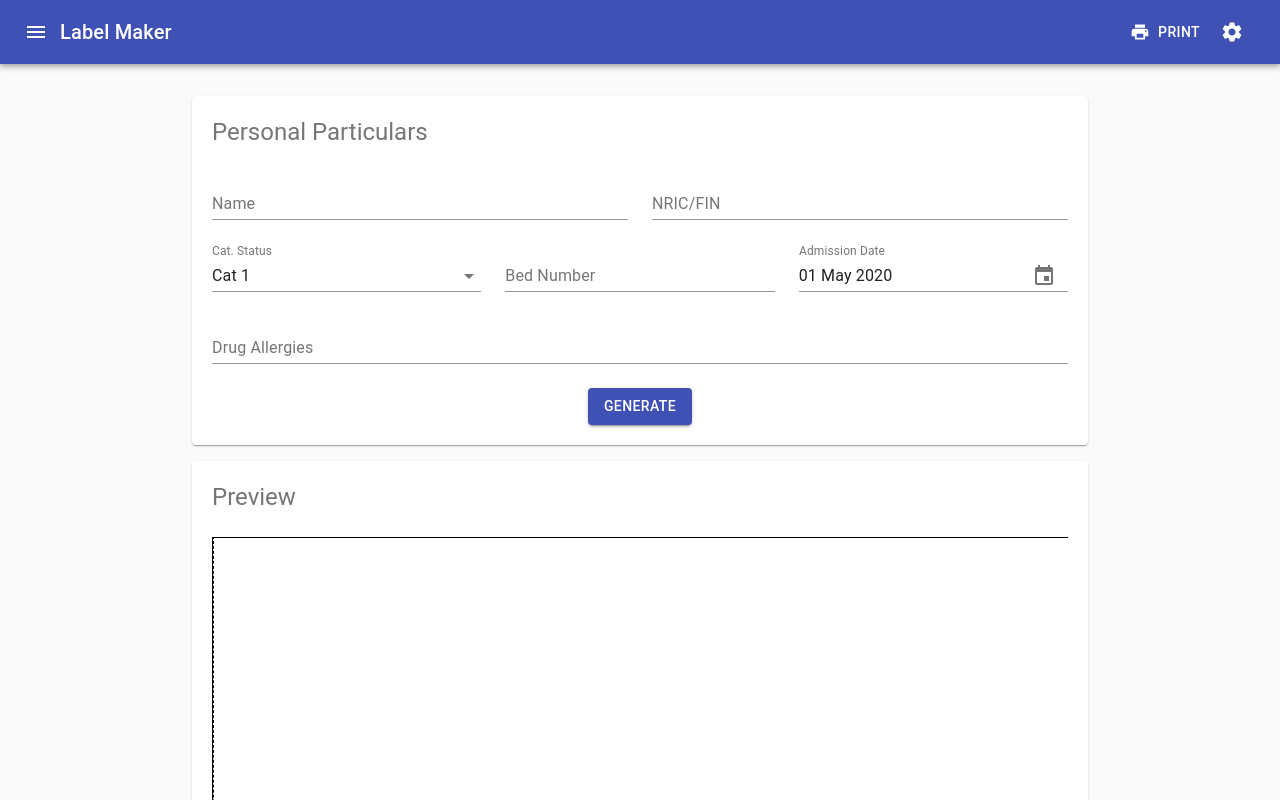
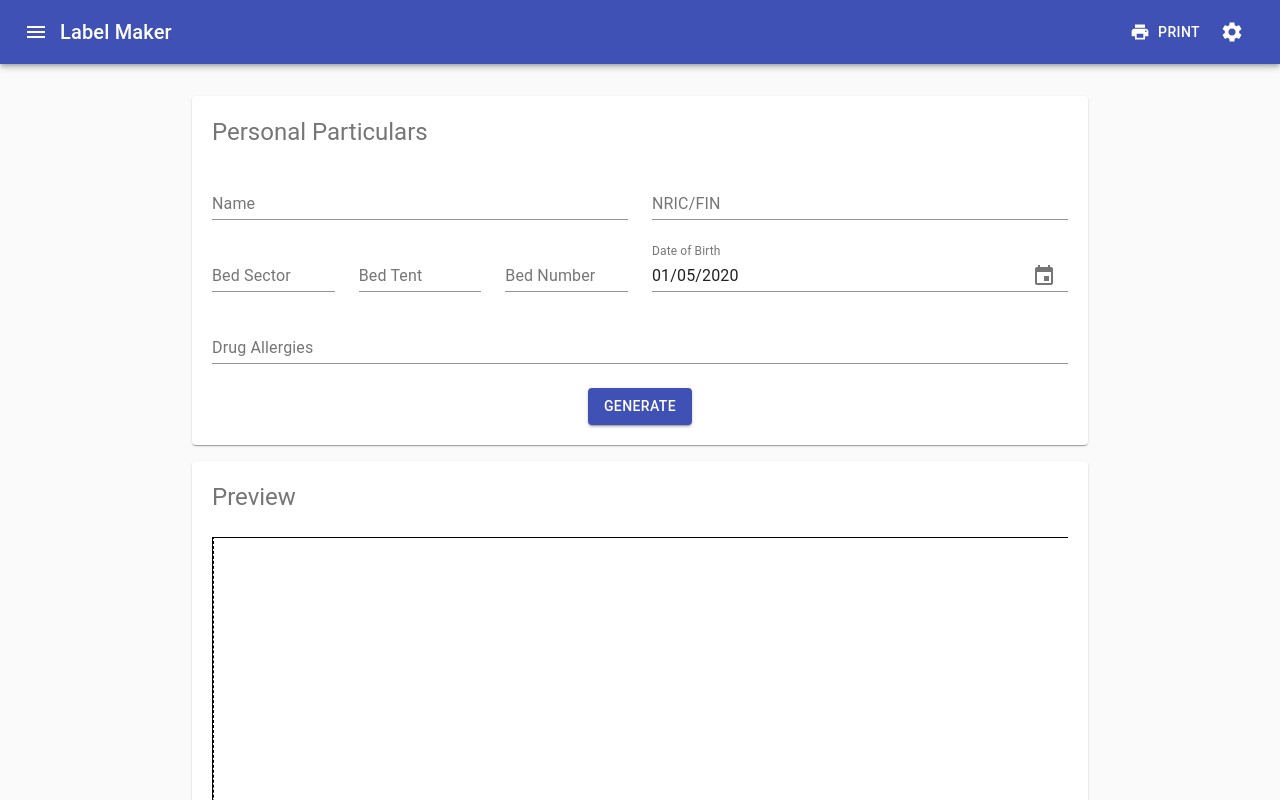
Before and after one commit to jehontan/label-maker-camp, a React (Create React App) app: page / in a window 1280 px wide. Shown: the top 800 px of the page. Built offline with nearby package versions, Linux system fonts and the light colour scheme.

Commit message:
Change label to camp format

```diff
--- a/src/BulkMaker.js
+++ b/src/BulkMaker.js
@@ -35,56 +35,50 @@ function createLabel(canvas, record, props) {
   canvas.style["page-break-after"] = "always";
 
   const ctx = canvas.getContext("2d");
+  const p = record;
 
-  const printLeftMargin = props.printer.dpmm*props.printer.marginLeft
+  const printLeftMargin = props.printer.dpmm*props.printer.marginLeft;
   const printHeight = props.printer.dpmm*(props.printer.labelHeight-2*props.printer.marginTop);
+  // const printWidth = props.printer.dpmm*(props.printer.labelWidth-props.printer.marginLeft);
   const printPadding = 50;
-  const qrWidth = 25*10;
   const textSize = 30;
   const textLineSpace = 20;
   const textBlockHeight = 4*textSize + 4*textLineSpace;
-  const catTextHeight = 44;
+  const qrScale = 10;
 
   // QR Code
+  ctx.save()
+  ctx.scale(props.printer.scale, props.printer.scale);
+
   ctx.save();
   ctx.translate(printLeftMargin, 0);
   const qr = qrcode(0,'H');
   qr.addData(record["NRIC/FIN"]);
   qr.make();
+  const qrWidth = qr.getModuleCount()*qrScale;
   ctx.translate(printPadding, (printHeight-qrWidth)/2);
-  qr.renderTo2dContext(ctx, 10);
-  ctx.restore();
-
-  // Cat Status
-  ctx.save();
-  ctx.translate(printLeftMargin, 0)
-  ctx.font = "bold 60px Arial";
-  let text = record["CAT STATUS"];
-  let dim = ctx.measureText(text);
-  ctx.translate(printPadding+qrWidth+60+catTextHeight, printHeight/2);
-  ctx.rotate(-Math.PI/2);
-  ctx.translate(-dim.width/2, 0);
-  ctx.fillText(text, 0, 0);
+  qr.renderTo2dContext(ctx, qrScale);
   ctx.restore();
 
   ctx.save();
-  ctx.translate(printLeftMargin+printPadding+qrWidth+60+catTextHeight+50, (printHeight-textBlockHeight)/2);
+  ctx.translate(printLeftMargin+printPadding+qrWidth+50, (printHeight-textBlockHeight)/2);
 
   // Field labels
   ctx.font = "bold " + textSize + "px Arial";
   ctx.fillText("Name:", 0, 0);
   ctx.fillText("NRIC/FIN:", 0, (textSize+textLineSpace))
-  ctx.fillText("Bed:", 0, 2*(textSize+textLineSpace));
-  ctx.fillText("Admission:", 0, 3*(textSize+textLineSpace));
+  ctx.fillText("Date of Birth:", 0, 3*(textSize+textLineSpace));
+  ctx.fillText("Bed Assignment:", 0, 2*(textSize+textLineSpace));
   ctx.fillText("Drug Allergy:", 0, 4*(textSize+textLineSpace));
 
   // Field data
+  ctx.translate(300, 0);
   ctx.font = "bold "+ textSize +"px Arial";
-  ctx.fillText(record["NAME"], 200, 0);
-  ctx.fillText(record["NRIC/FIN"], 200, (textSize+textLineSpace))
-  ctx.fillText(record["BED"], 200, 2*(textSize+textLineSpace));
-  ctx.fillText(dateFns.format(new Date(record["ADMISSION DATE"]), "dd MMM yyyy"), 200, 3*(textSize+textLineSpace));
-  ctx.fillText(record["DRUG ALLERGY"], 200, 4*(textSize+textLineSpace));
+  ctx.fillText(record["NAME"], 0, 0);
+  ctx.fillText(record["NRIC/FIN"], 0, (textSize+textLineSpace))
+  ctx.fillText(dateFns.format(new Date(record["DATE OF BIRTH"]), "dd MMM yyyy"), 0, 3*(textSize+textLineSpace));
+  ctx.fillText(`${record["SECTOR"]}/${record["TENT"]}/${record["BED NUMBER"]}`, 0, 2*(textSize+textLineSpace));
+  ctx.fillText(record["DRUG ALLERGY"], 0, 4*(textSize+textLineSpace));
 
   ctx.restore();
 }
--- a/src/Form.js
+++ b/src/Form.js
@@ -14,9 +14,10 @@ class Form extends React.Component {
 
     this.handleNameChange = this.handleNameChange.bind(this);
     this.handleNricChange = this.handleNricChange.bind(this);
+    this.handleBedSectorChange = this.handleBedSectorChange.bind(this);
+    this.handleBedTentChange = this.handleBedTentChange.bind(this);
     this.handleBedNoChange = this.handleBedNoChange.bind(this);
-    this.handleCatStatusChange = this.handleCatStatusChange.bind(this);
-    this.handleDateChange = this.handleDateChange.bind(this);
+    this.handleDOBChange = this.handleDOBChange.bind(this);
     this.handleAllergiesChange = this.handleAllergiesChange.bind(this);
   }
 
@@ -30,16 +31,20 @@ class Form extends React.Component {
     this.props.onChange({nric: event.target.value});
   }
 
+  handleBedSectorChange(event) {
+    this.props.onChange({bed_sector: event.target.value});
+  }
+
+  handleBedTentChange(event) {
+    this.props.onChange({bed_tent: event.target.value});
+  }
+
   handleBedNoChange(event) {
     this.props.onChange({bed_no: event.target.value});
   }
 
-  handleCatStatusChange(event) {
-    this.props.onChange({cat_status: event.target.value});
-  }
-
-  handleDateChange(date) {
-    this.props.onChange({admission_date: date});
+  handleDOBChange(date) {
+    this.props.onChange({dob: date});
   }
 
   handleAllergiesChange(event) {
@@ -55,6 +60,7 @@ class Form extends React.Component {
                 label="Name"
                 variant="standard"
                 fullWidth
+                value={this.props.name}
                 onChange={this.handleNameChange}
               />
             </Grid>
@@ -64,50 +70,53 @@ class Form extends React.Component {
                 label="NRIC/FIN"
                 variant="standard"
                 fullWidth
+                value={this.props.nric}
                 onChange={this.handleNricChange}
               />
             </Grid>
-            <Grid item xs={12} md={4}>
+            <Grid item xs={12} md={2}>
               <TextField
-                select
-                defaultValue="1"
-                id="input-cat-status"
-                label="Cat. Status"
+                id="input-bed-sector"
+                label="Bed Sector"
                 variant="standard"
                 align="left"
                 fullWidth
-                onChange={this.handleCatStatusChange}
-              >
-                <MenuItem key="1" value="1">Cat 1</MenuItem>
-                <MenuItem key="2A" value="2A">Cat 2A</MenuItem>
-                <MenuItem key="2A+" value="2A+">Cat 2A+</MenuItem>
-                <MenuItem key="2B" value="2B">Cat 2B</MenuItem>
-                <MenuItem key="3" value="3">Cat 3</MenuItem>
-              </TextField>
+                value={this.props.bed_sector}
+                onChange={this.handleBedSectorChange}
+              />
             </Grid>
-            <Grid item xs={12} md={4}>
+            <Grid item xs={12} md={2}>
+              <TextField
+                id="input-bed-tent"
+                label="Bed Tent"
+                variant="standard"
+                align="left"
+                fullWidth
+                value={this.props.bed_tent}
+                onChange={this.handleBedTentChange}
+              />
+            </Grid>
+            <Grid item xs={12} md={2}>
               <TextField
                 id="input-bed-no"
                 label="Bed Number"
                 variant="standard"
                 fullWidth
+                value={this.props.bed_no}
                 onChange={this.handleBedNoChange}
               />
             </Grid>
-            <Grid item xs={12} md={4}>
+            <Grid item xs={12} md={6}>
               <MuiPickersUtilsProvider utils={DateFnsUtils}>
                 <KeyboardDatePicker
                   fullWidth
-                  disableToolbar
+                  disableFuture
                   variant="inline"
-                  format="dd MMM yyyy"
-                  id="date-picker-inline"
-                  label="Admission Date"
-                  value={this.props.admission_date}
-                  onChange={this.handleDateChange}
-                  KeyboardButtonProps={{
-                    'aria-label': 'change date',
-                  }}
+                  label="Date of Birth"
+                  clearable
+                  value={this.props.dob}
+                  onChange={date => this.handleDOBChange(date)}
+                  format="dd/MM/yyyy"
                 />
               </MuiPickersUtilsProvider>
             </Grid>
--- a/src/Label.js
+++ b/src/Label.js
@@ -16,11 +16,10 @@ class Label extends React.Component {
       const printHeight = this.props.printer.dpmm*(this.props.printer.labelHeight-2*this.props.printer.marginTop);
       // const printWidth = this.props.printer.dpmm*(this.props.printer.labelWidth-this.props.printer.marginLeft);
       const printPadding = 50;
-      const qrWidth = 25*10;
       const textSize = 30;
       const textLineSpace = 20;
       const textBlockHeight = 4*textSize + 4*textLineSpace;
-      const catTextHeight = 44;
+      const qrScale = 10;
 
       // QR Code
       ctx.save()
@@ -31,40 +30,30 @@ class Label extends React.Component {
       const qr = qrcode(0,'H');
       qr.addData(p.nric);
       qr.make();
+      const qrWidth = qr.getModuleCount()*qrScale;
       ctx.translate(printPadding, (printHeight-qrWidth)/2);
-      qr.renderTo2dContext(ctx, 10);
-      ctx.restore();
-
-      // Cat Status
-      ctx.save();
-      ctx.translate(printLeftMargin, 0)
-      ctx.font = "bold 60px Arial";
-      let text = "CAT " + p.cat_status;
-      let dim = ctx.measureText(text);
-      ctx.translate(printPadding+qrWidth+60+catTextHeight, printHeight/2);
-      ctx.rotate(-Math.PI/2);
-      ctx.translate(-dim.width/2, 0);
-      ctx.fillText(text, 0, 0);
+      qr.renderTo2dContext(ctx, qrScale);
       ctx.restore();
 
       ctx.save();
-      ctx.translate(printLeftMargin+printPadding+qrWidth+60+catTextHeight+50, (printHeight-textBlockHeight)/2);
+      ctx.translate(printLeftMargin+printPadding+qrWidth+50, (printHeight-textBlockHeight)/2);
 
       // Field labels
       ctx.font = "bold " + textSize + "px Arial";
       ctx.fillText("Name:", 0, 0);
       ctx.fillText("NRIC/FIN:", 0, (textSize+textLineSpace))
-      ctx.fillText("Bed:", 0, 2*(textSize+textLineSpace));
-      ctx.fillText("Admission:", 0, 3*(textSize+textLineSpace));
+      ctx.fillText("Date of Birth:", 0, 3*(textSize+textLineSpace));
+      ctx.fillText("Bed Assignment:", 0, 2*(textSize+textLineSpace));
       ctx.fillText("Drug Allergy:", 0, 4*(textSize+textLineSpace));
 
       // Field data
+      ctx.translate(300, 0);
       ctx.font = "bold "+ textSize +"px Arial";
-      ctx.fillText(p.name, 200, 0);
-      ctx.fillText(p.nric, 200, (textSize+textLineSpace))
-      ctx.fillText(p.bed_no, 200, 2*(textSize+textLineSpace));
-      ctx.fillText(dateFns.format(p.admission_date, "dd MMM yyyy"), 200, 3*(textSize+textLineSpace));
-      ctx.fillText(p.allergies, 200, 4*(textSize+textLineSpace));
+      ctx.fillText(p.name, 0, 0);
+      ctx.fillText(p.nric, 0, (textSize+textLineSpace))
+      ctx.fillText(dateFns.format(p.dob, "dd MMM yyyy"), 0, 3*(textSize+textLineSpace));
+      ctx.fillText(`${p.bed_sector}/${p.bed_tent}/${p.bed_no}`, 0, 2*(textSize+textLineSpace));
+      ctx.fillText(p.allergies, 0, 4*(textSize+textLineSpace));
 
       ctx.restore();
       ctx.restore();
--- a/src/LabelMaker.js
+++ b/src/LabelMaker.js
@@ -38,9 +38,10 @@ class LabelMaker extends React.Component {
       generate: false,
       name: '',
       nric: '',
+      bed_sector: '',
+      bed_tent: '',
       bed_no: '',
-      cat_status: '1',
-      admission_date: Date.now(),
+      dob: Date.now(),
       allergies: '',
     };
   }
```
Also changed, not shown: 1 other file (tests, documents, lock files or other folders).
